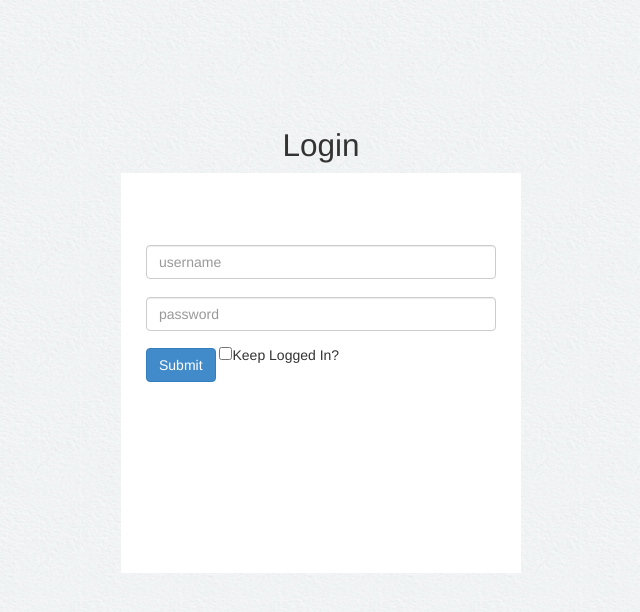
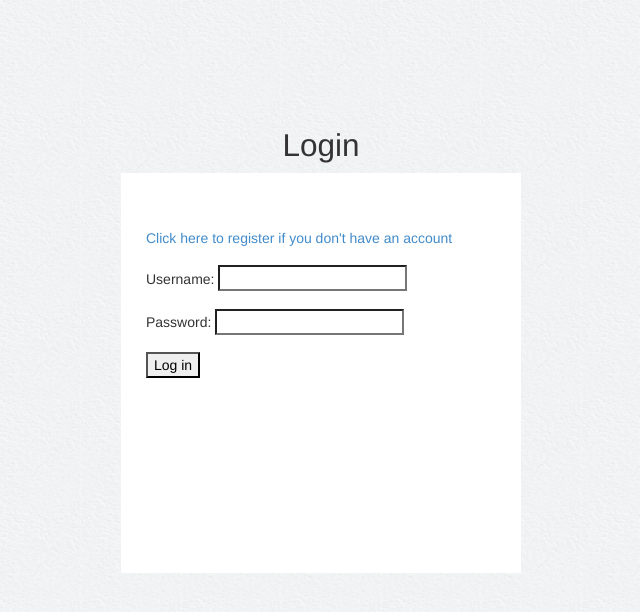
Before and after one commit to camo1018/CFGTeam9, a PHP site: page /codeForGood/login.php in a window 1280 px wide. Shown: the top 612 px of the page, without its empty margins (319-959 px from the left). Run offline with PHP 8.4, Linux system fonts and the light colour scheme.

Commit message:
Changed PHP Scripts

```diff
--- a/public_html/index.php
+++ b/public_html/index.php
@@ -1,9 +1,8 @@
 <?php
-	include 'php/core/init.php';
+   include 'php/core/init.php';
 ?>
-
+<!DOCTYPE html>
 <html>
-
 <head>
 	<meta name="viewport" content="width=device-width, initial-scale=1.0">
     <link href="css/global/bootstrap/bootstrap.min.css" rel="stylesheet" media="screen">
--- a/public_html/login.php
+++ b/public_html/login.php
@@ -10,18 +10,10 @@
 <body>
 <h1>Login</h1>
 <div id="signin-container">
-
-	<form id="login_form" name ="login_form" action = 'login.php' class= "form-signin" method='post'accept-charset='UTF-8'>
-			<fieldset>
-				<input type='text' class= "form-control"  placeholder= "username" name='username' id='username'  maxlength="50" />
-
-				<input type='password' class= "form-control" placeholder= "password" name='password' id='password' maxlength="50" />
-
-				<input type='submit' id="submit-button" class= "btn btn-primary" name='Submit' value='Submit' />
-				<input type="checkbox" name="keeplog" value="keeplog">Keep Logged In?
-			</fieldset>
-	</form>
-	</div>
+	<?php
+		include 'php/loginform.php'
+	?>
+</div>
 	<script src="js/global/bootstrap/jquery.js"></script>
     <script src="js/global/bootstrap/bootstrap.min.js"></script>
 
```
